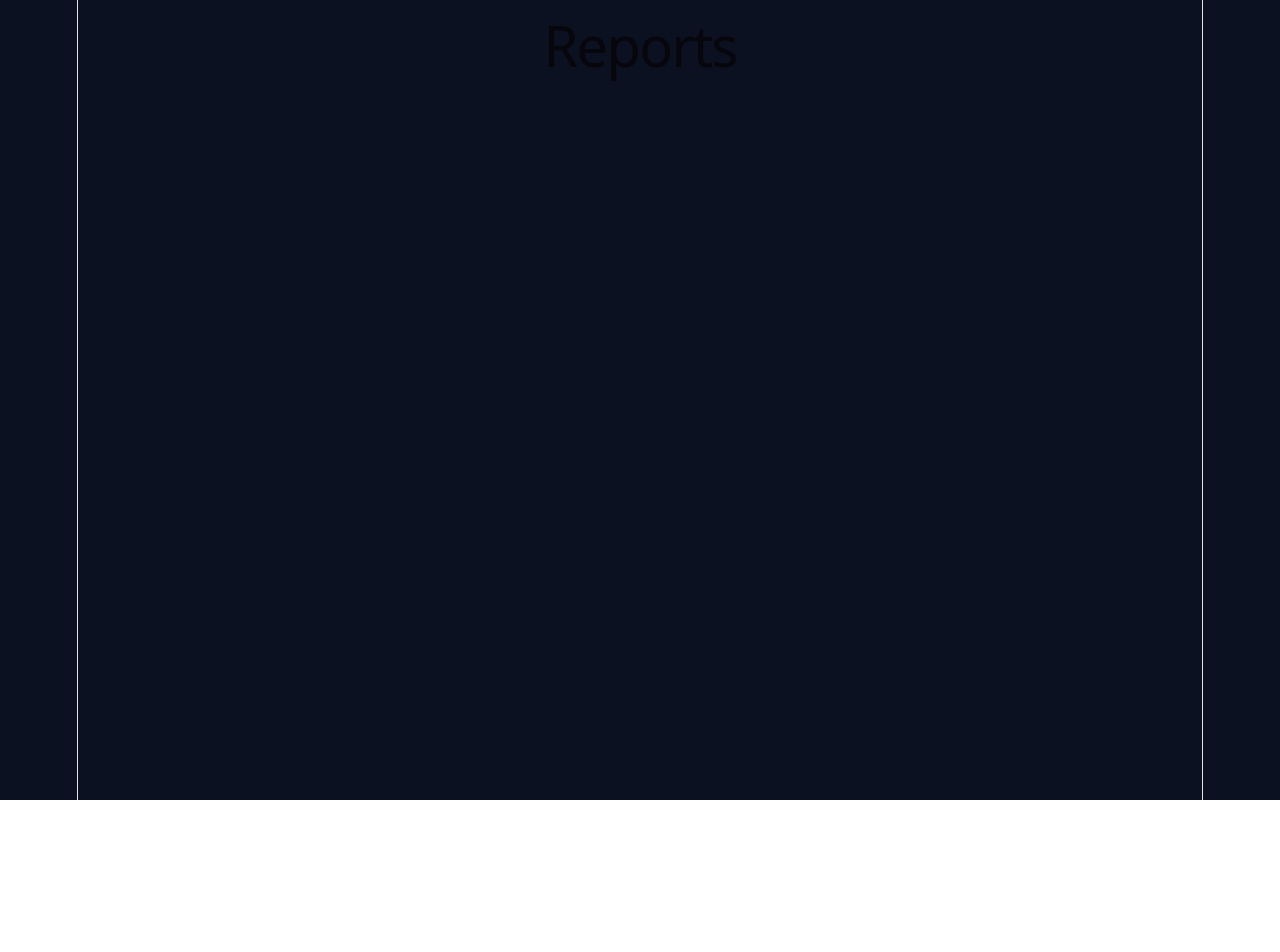
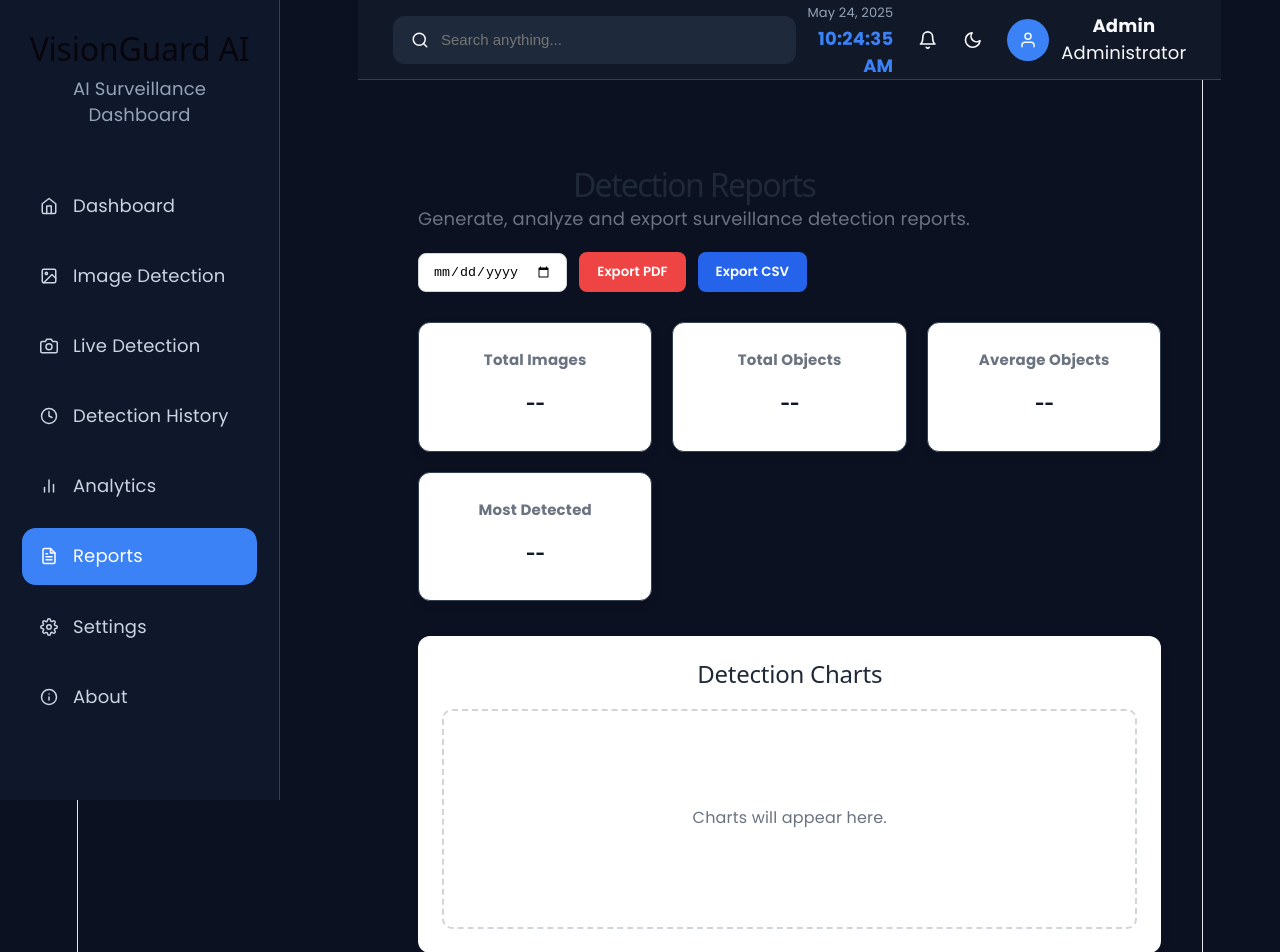
Before and after one commit to Soujana77/CodeAlpha_VisionGuard_AI, a React app in the folder frontend/: page /reports in a window 1280 px wide. Shown: the top 952 px of the page. Before the commit the page ends 800 px from the top, so only its background shows below. Built offline with nearby package versions, Linux system fonts and the light colour scheme; the HTML template or start-up script is replaced by a standard one.

Commit message:
Create reports page layout with summary cards

```diff
--- a/frontend/src/pages/Reports.jsx
+++ b/frontend/src/pages/Reports.jsx
@@ -1,5 +1,75 @@
+import MainLayout from "../components/layout/MainLayout";
+import "../styles/reports.css";
+
 function Reports() {
-  return <h1>Reports</h1>;
+  return (
+    <MainLayout>
+      <div className="reports-page">
+
+        <div className="reports-header">
+          <div>
+            <h1>Detection Reports</h1>
+            <p>
+              Generate, analyze and export surveillance detection reports.
+            </p>
+          </div>
+
+          <div className="reports-actions">
+            <input type="date" />
+
+            <button className="pdf-btn">
+              Export PDF
+            </button>
+
+            <button className="csv-btn">
+              Export CSV
+            </button>
+          </div>
+        </div>
+
+        <div className="reports-summary">
+
+          <div className="summary-card">
+            <h3>Total Images</h3>
+            <h2>--</h2>
+          </div>
+
+          <div className="summary-card">
+            <h3>Total Objects</h3>
+            <h2>--</h2>
+          </div>
+
+          <div className="summary-card">
+            <h3>Average Objects</h3>
+            <h2>--</h2>
+          </div>
+
+          <div className="summary-card">
+            <h3>Most Detected</h3>
+            <h2>--</h2>
+          </div>
+
+        </div>
+
+        <div className="report-section">
+          <h2>Detection Charts</h2>
+
+          <div className="placeholder-box">
+            Charts will appear here.
+          </div>
+        </div>
+
+        <div className="report-section">
+          <h2>Session Reports</h2>
+
+          <div className="placeholder-box">
+            Detection session history will appear here.
+          </div>
+        </div>
+
+      </div>
+    </MainLayout>
+  );
 }
 
 export default Reports;
--- /dev/null
+++ b/frontend/src/styles/reports.css
@@ -0,0 +1,111 @@
+.reports-page {
+  padding: 30px;
+}
+
+.reports-header {
+  display: flex;
+  justify-content: space-between;
+  align-items: center;
+  margin-bottom: 30px;
+  flex-wrap: wrap;
+  gap: 20px;
+}
+
+.reports-header h1 {
+  font-size: 32px;
+  margin-bottom: 8px;
+  color: #1f2937;
+}
+
+.reports-header p {
+  color: #6b7280;
+}
+
+.reports-actions {
+  display: flex;
+  gap: 12px;
+  align-items: center;
+  flex-wrap: wrap;
+}
+
+.reports-actions input {
+  padding: 10px 14px;
+  border: 1px solid #d1d5db;
+  border-radius: 8px;
+}
+
+.reports-actions button {
+  border: none;
+  padding: 10px 18px;
+  border-radius: 8px;
+  cursor: pointer;
+  font-weight: 600;
+  transition: 0.25s;
+}
+
+.pdf-btn {
+  background: #ef4444;
+  color: white;
+}
+
+.pdf-btn:hover {
+  background: #dc2626;
+}
+
+.csv-btn {
+  background: #2563eb;
+  color: white;
+}
+
+.csv-btn:hover {
+  background: #1d4ed8;
+}
+
+.reports-summary {
+  display: grid;
+  grid-template-columns: repeat(auto-fit, minmax(220px, 1fr));
+  gap: 20px;
+  margin-bottom: 35px;
+}
+
+.summary-card {
+  background: white;
+  padding: 24px;
+  border-radius: 12px;
+  box-shadow: 0 4px 12px rgba(0,0,0,0.06);
+}
+
+.summary-card h3 {
+  color: #6b7280;
+  margin-bottom: 10px;
+  font-size: 15px;
+}
+
+.summary-card h2 {
+  font-size: 30px;
+  color: #111827;
+}
+
+.report-section {
+  background: white;
+  border-radius: 12px;
+  padding: 24px;
+  margin-bottom: 25px;
+  box-shadow: 0 4px 12px rgba(0,0,0,0.06);
+}
+
+.report-section h2 {
+  margin-bottom: 20px;
+  color: #1f2937;
+}
+
+.placeholder-box {
+  height: 220px;
+  border: 2px dashed #d1d5db;
+  border-radius: 10px;
+  display: flex;
+  align-items: center;
+  justify-content: center;
+  color: #6b7280;
+  font-size: 16px;
+}
```
